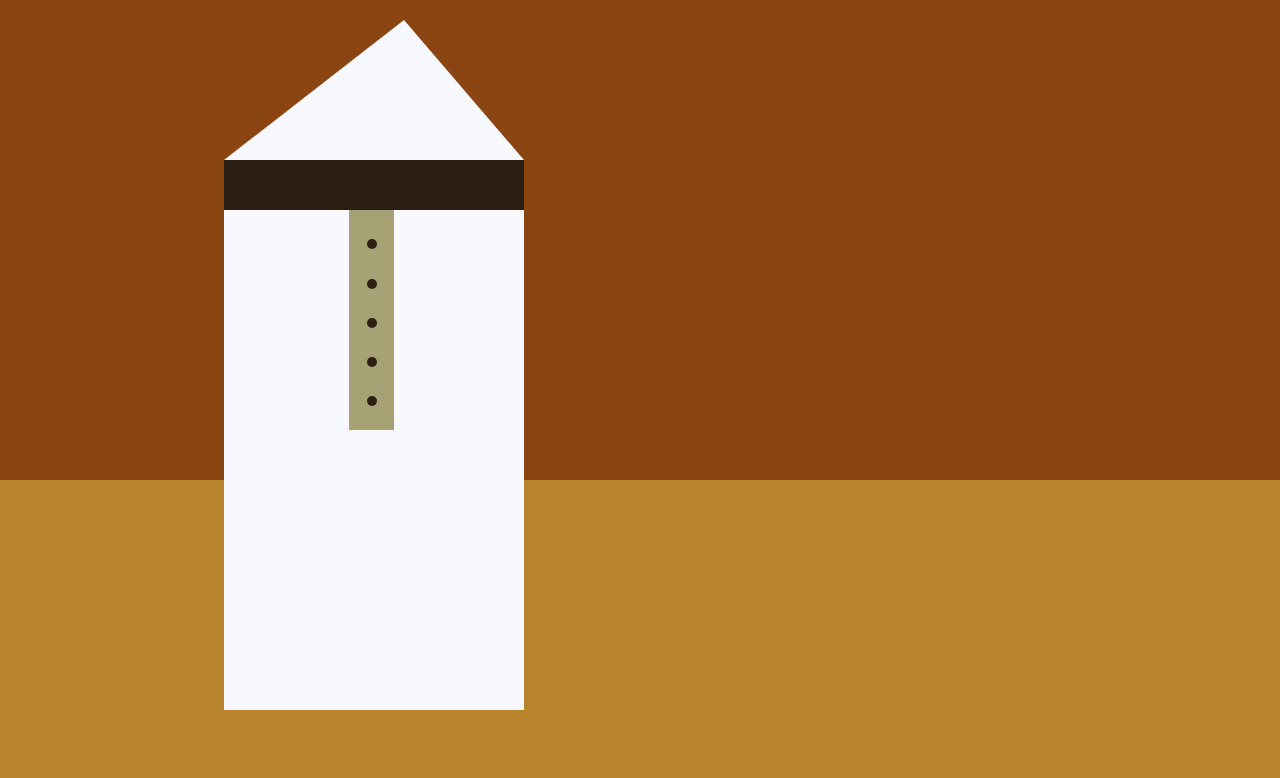
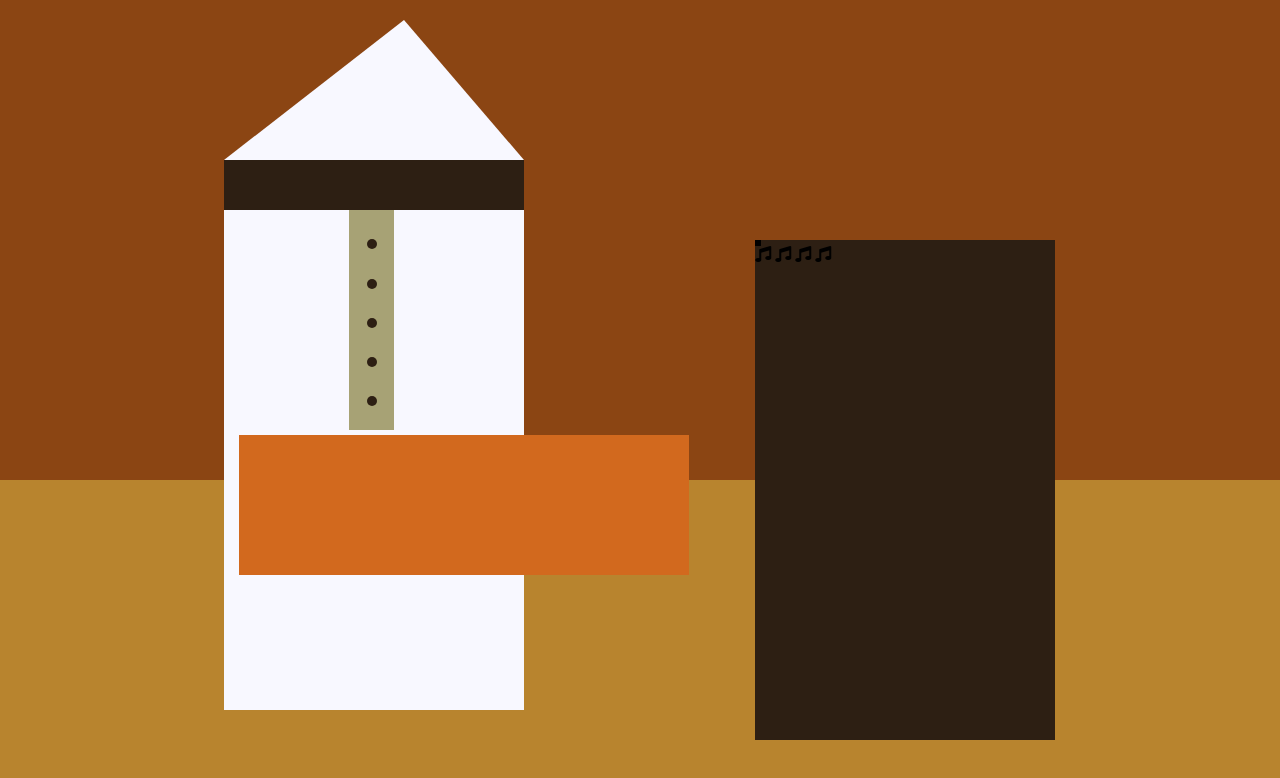
Before and after one commit to raulvillajr95/picasso-painting, a plain HTML site: page index.html in a window 1280 px wide. Drawn offline with Linux system fonts and the light colour scheme.

Commit message:
Add a second character

```diff
--- a/index.html
+++ b/index.html
@@ -24,6 +24,19 @@
         </div>
         <div id="tan-table"></div>
       </div>
+      <div id="black-character">
+        <div id="black-hat"></div>
+        <div id="gray-mask">
+          <div class="eyes left"></div>
+          <div class="eyes right"></div>
+        </div>
+        <div id="white-paper">
+          <i class="fas fa-music"></i>
+          <i class="fas fa-music"></i>
+          <i class="fas fa-music"></i>
+          <i class="fas fa-music"></i>
+        </div>
+      </div>
     </div>
   </body>
 </html>
--- a/styles.css
+++ b/styles.css
@@ -64,3 +64,28 @@ body {
   margin: auto;
   margin-top: 65%;
 }
+
+#tan-table {
+  width: 450px;
+  height: 140px;
+  background-color: #D2691E;
+  position: absolute;
+  top: 275px;
+  left: 15px;
+  z-index: 1;
+}
+
+#black-character {
+  width: 300px;
+  height: 500px;
+  background-color: rgb(45, 31, 19);
+  position: absolute;
+  top: 30%;
+  left: 59%;
+}
+
+#black-hat {
+  width: 0;
+  height: 0;
+  border-style: solid;
+}
```
